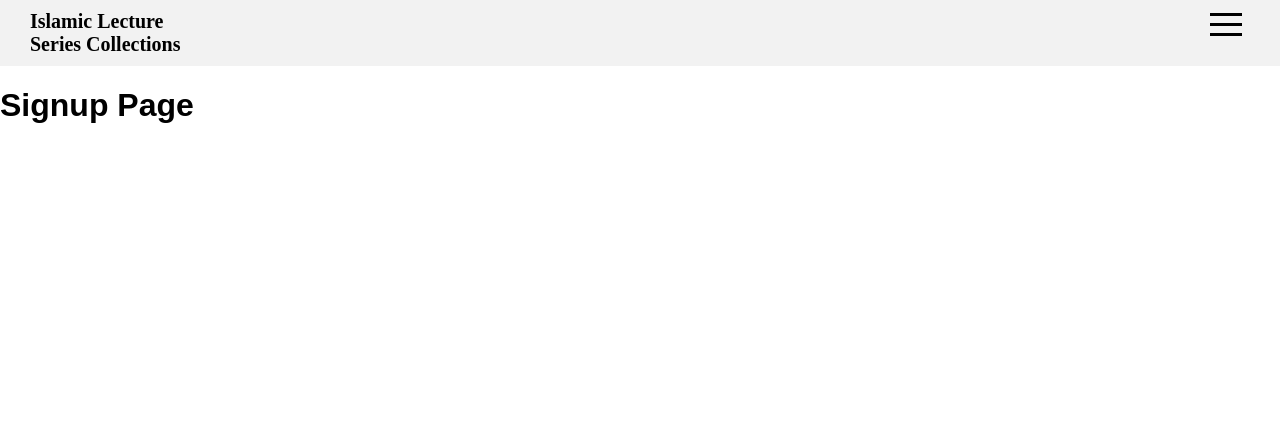
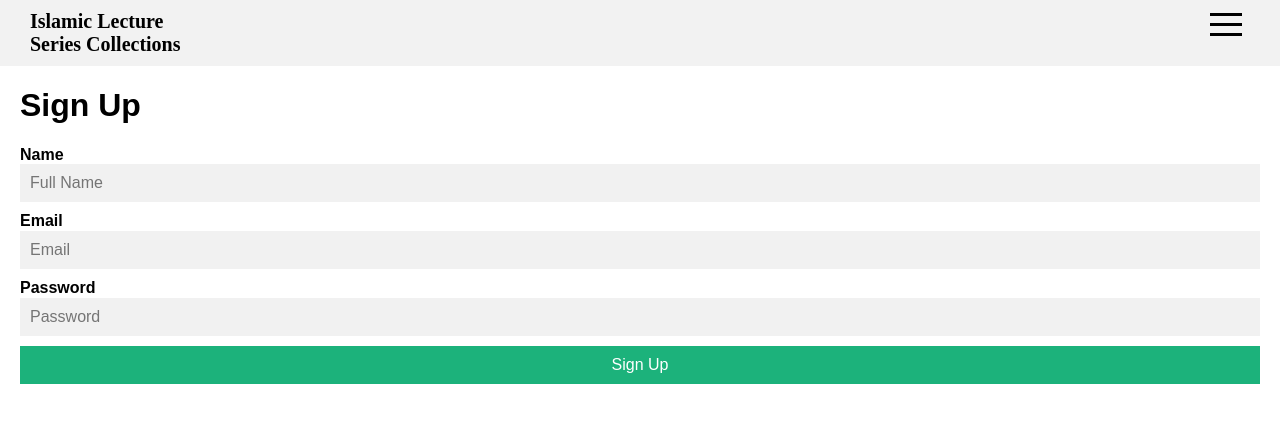
Before and after one commit to sajidmohd717/islamic-lectures-react, a React (Vite) app: page /signup in a window 1280 px wide. Shown: the top 422 px of the page. Built offline with nearby package versions, Linux system fonts and the light colour scheme; the HTML template or start-up script is replaced by a standard one; a web font is replaced by a local one.

Commit message:
got a pretty nice UI for the signup page, let's see how it goes

```diff
--- a/src/pages/Signup/Signup.jsx
+++ b/src/pages/Signup/Signup.jsx
@@ -1,11 +1,35 @@
-import Nav from "../../assets/Components/navigation/Nav"
+import Nav from "../../assets/Components/navigation/Nav";
+import styles from "./Signup.module.css";
+import React, { useState } from 'react';
 
 function Signup() {
-    return(
+    const [name, setName] = useState("");
+    const [email, setEmail] = useState("");
+    const [password, setPassword] = useState("");
+
+    return (
         <>
-        <Nav></Nav>
-        <h1>Signup Page</h1></>
-    )
+            <Nav />
+            <div className={styles['signup-container']}>
+                <h1>Sign Up</h1>
+                <form action="example.com/path" method="post" autoComplete="off">
+                    <div>
+                        <label htmlFor="name">Name </label>
+                        <input type="text" placeholder="Full Name" id="name" value={name} onChange={(e) => setName(e.target.value)} autoComplete="off"/>
+                    </div>
+                    <div>
+                        <label htmlFor="email">Email </label>
+                        <input type="email" placeholder="Email" id="email" value={email} onChange={(e) => setEmail(e.target.value)} autoComplete="new-email"/>
+                    </div>
+                    <div>
+                        <label htmlFor="password">Password </label>
+                        <input type="password" placeholder="Password" id="password" value={password} onChange={(e) => setPassword(e.target.value)} autoComplete="new-password"/>
+                    </div>
+                    <button type="submit">Sign Up</button>
+                </form>
+            </div>
+        </>
+    );
 }
 
-export default Signup
+export default Signup;
--- /dev/null
+++ b/src/pages/Signup/Signup.module.css
@@ -0,0 +1,36 @@
+form {
+    display: flex;
+    flex-direction: column;
+    gap: 10px;
+}
+
+label {
+    font-weight: bold;
+}
+
+form div {
+    display: flex;
+    flex-direction: column;
+}
+
+.signup-container {
+    margin: 20px;
+}
+
+input {
+    background-color: grey;
+    border: none;
+    padding: 10px;
+    font-style: "display:none";
+}
+
+input[type=text], input[type=password], input[type=email] {
+    background-color: #f1f1f1;
+}
+
+button[type=submit] {
+    color: white;
+    background-color: #04AA6D;
+    padding: 10px;
+    opacity: 0.9;
+}
```
